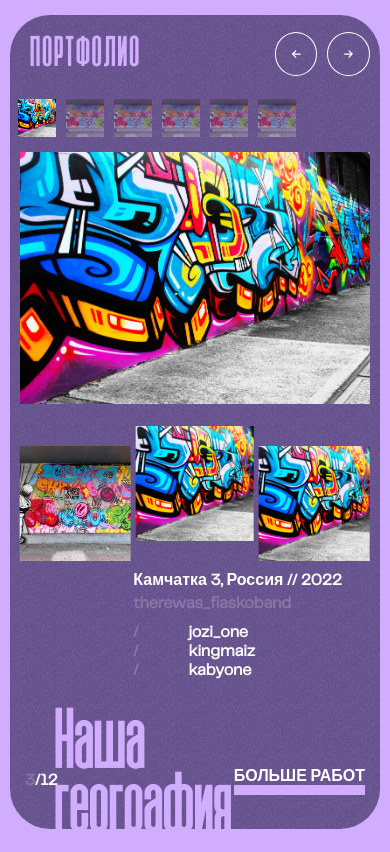
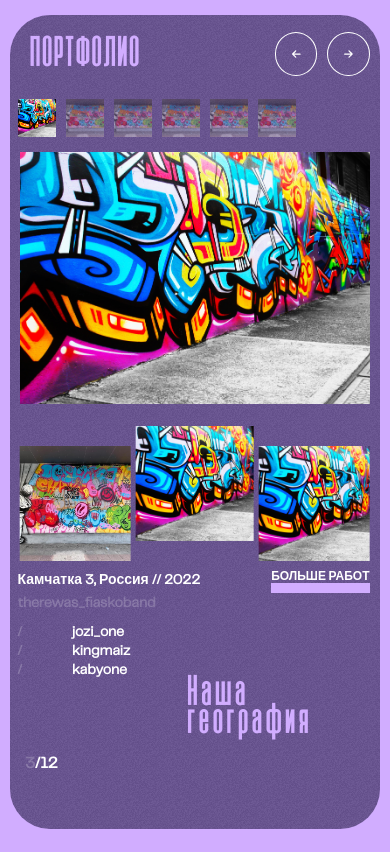
Before and after one commit to promise-52/graffiti, a React (Vite) app: page / in a window 390 px wide. Built offline with nearby package versions, Linux system fonts and the light colour scheme.

Commit message:
feat: smth

```diff
--- a/src/components/App.tsx
+++ b/src/components/App.tsx
@@ -10,6 +10,7 @@ function App() {
       <div className="app-block-container">
         <Gallery />
       </div>
+
     </>
   )
 }
--- a/src/components/common/Gallery/Gallery.scss
+++ b/src/components/common/Gallery/Gallery.scss
@@ -1,19 +1,20 @@
 @import '@/scss/_colors.scss';
-
-
 
 .gallery {
   &-container {
     padding-top: 15vh;
     position: relative;
-    @media screen and (max-width: 1000px) { //40px - ширина маржинов вокруг основного контейнера
-      height:183px;
+
+    @media screen and (max-width: 1000px) {
+      //40px - ширина маржинов вокруг основного контейнера
+      //height:183px;
       padding-top: 10vh;
     }
 
   }
+
   &-title {
-    color:$primary-color;
+    color: $primary-color;
     position: absolute;
     font-size: 40px;
     line-height: 48px;
@@ -22,23 +23,59 @@
     margin-top: 10px;
     margin-left: 20px;
   }
+
   &-show-more {
     position: absolute;
-    top: calc(15vh + 625px);;
+    top: calc(15vh + 625px);
     right: 15px;
+    cursor: pointer;
+
     &-rectangle {
       background-color: $primary-color;
       height: 10px;
     }
-    cursor: pointer;
+    @media screen and (max-width: 1700px) {
+      top: calc(15vh + 490px);
+    }
+    @media screen and (max-width: 1500px) {
+      top: calc(15vh + 440px);
+    }
+    @media screen and (max-width: 1000px) {
+      top: calc(10vh + 500px);
+    }
+    @media screen and (max-width: 760px) {
+      font-size: 12px;
+    }
+    @media screen and (max-width: 640px) {
+      font-size: 12px;
+      right: 10.5px;
+    }
+    @media screen and (max-width: 550px) {
+      top: calc(10vh + 470px);
+    }
   }
 }
 
 #geography-title {
   position: absolute;
-  right: 40%;
+  //right: 40%;
   font-size: 80px;
   line-height: 64px;
   color: $primary-color;
-  margin-top: 21px;
+  letter-spacing: 0.1em;
+  bottom: -20px;
+  left: 48%;
+  @media screen and (max-width: 1500px) {
+    left: 54%;
+    bottom: -30px;
+  }
+  @media screen and (max-width: 1000px) {
+    left: 48%;
+    bottom: -50px;
+  }
+  @media screen and (max-width: 760px) {
+    font-size: 40px;
+    font-weight: 400;
+    line-height: 28px;
+  }
 }
--- a/src/components/common/Gallery/components/Slider/Slider.scss
+++ b/src/components/common/Gallery/components/Slider/Slider.scss
@@ -12,13 +12,16 @@ $slider-top-padding: 15vh;
     @media screen and (max-width: 600px) {
       margin: 0 7.5px;
     }
+
     &-image-container {
       position: relative;
+
       @media screen and (max-width: 550px) {
         width: 100%;
         padding: 2.5px;
       }
     }
+
     &-image {
       height: 331px;
       width: 358px;
@@ -29,10 +32,12 @@ $slider-top-padding: 15vh;
         width: 100%;
       }
     }
+
     &-additional-favicons {
       position: absolute;
       right: -50px;
-      top:0;
+      top: 0;
+
       @media screen and (max-width: 550px) {
         top: -50px;
         left: 0;
@@ -40,6 +45,7 @@ $slider-top-padding: 15vh;
         overflow: visible;
       }
     }
+
     &-additional-container {
       &-inner {
         position: relative;
@@ -49,6 +55,7 @@ $slider-top-padding: 15vh;
         justify-content: center;
         gap: 10px;
         margin-bottom: 40px;
+
         @media screen and (max-width: 550px) {
           margin-top: 50px;
           height: 257px;
@@ -63,6 +70,7 @@ $slider-top-padding: 15vh;
     column-gap: 10px;
     transform: translate3d(0px, 0px, 0px);
     transition: transform 0.5s;
+
     @media screen and (max-width: 640px) {
       column-gap: 5px;
     }
@@ -77,10 +85,12 @@ $slider-top-padding: 15vh;
       z-index: 10;
       font-size: 24px;
       top: $slider-top-padding;
+
       @media screen and (max-width: calc(1000px)) {
         top: 2vh;
       }
     }
+
     &-item {
       cursor: pointer;
       user-select: none;
@@ -90,6 +100,7 @@ $slider-top-padding: 15vh;
       color: white;
       border-radius: 50% 50% 50% 50%;
       padding: 1rem;
+
       @media screen and (max-width: calc(1000px)) {
         font-size: 10px;
       }
@@ -100,18 +111,26 @@ $slider-top-padding: 15vh;
     &-anim {
       margin-top: 10px;
     }
+
     &-container {
       font-weight: 800;
       width: fit-content;
       position: relative;
-      transition: margin-top 0.3s ;
+      transition: margin-top 0.3s;
+
+      @media screen and (max-width: 1000px) {
+        font-size: 14px;
+      }
     }
+
     &-location {
       margin-bottom: 3px;
     }
+
     &-title {
       margin-bottom: 10px;
     }
+
     &-authors {
       &-item {
         display: flex;
@@ -124,6 +143,9 @@ $slider-top-padding: 15vh;
     position: absolute;
     display: flex;
     margin-left: 15px;
-    top: calc($slider-top-padding + 5px + 625px);
+    top: 863px;
+    @media screen and (max-width: 1700px) {
+      top: 740px;
+    }
   }
 }
--- a/src/components/common/Gallery/components/Slider/Slider.tsx
+++ b/src/components/common/Gallery/components/Slider/Slider.tsx
@@ -173,7 +173,7 @@ export default function Slider({ data }: SliderProps) {
       </div>
       <div className="slider-names-anim slider-names-container text-white text-pptelegraph line-height-middle"
         ref={galleryTitle}
-        style={{ left: ((slideWidth + sliderGap) * Math.floor(slidesPerPage / 2) + sliderGap + sliderGap / 2) }}
+        style={{ left: ((slideWidth + sliderGap) * (Math.floor(slidesPerPage / 2) - (Number(screenWidth <= 1000))) + sliderGap + sliderGap / 2) }}
       >
         <div className='slider-names-location'>
           {data[activeSlideIndex].location}
```
